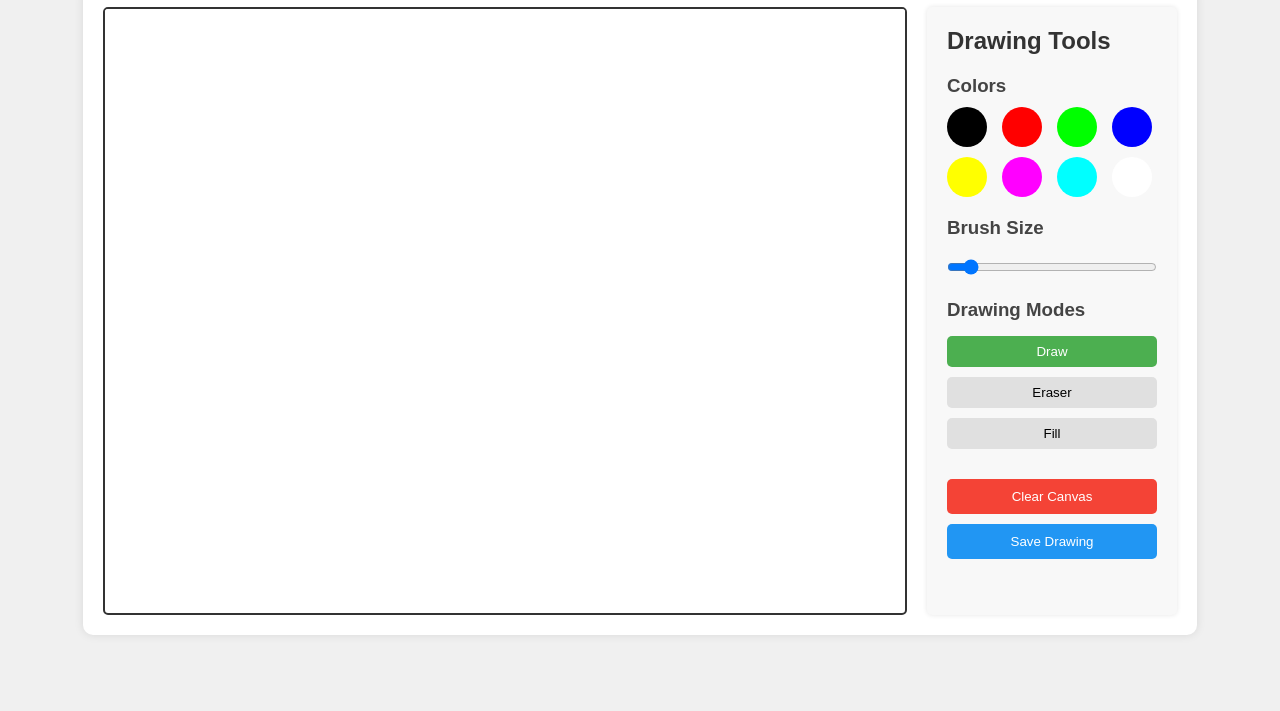
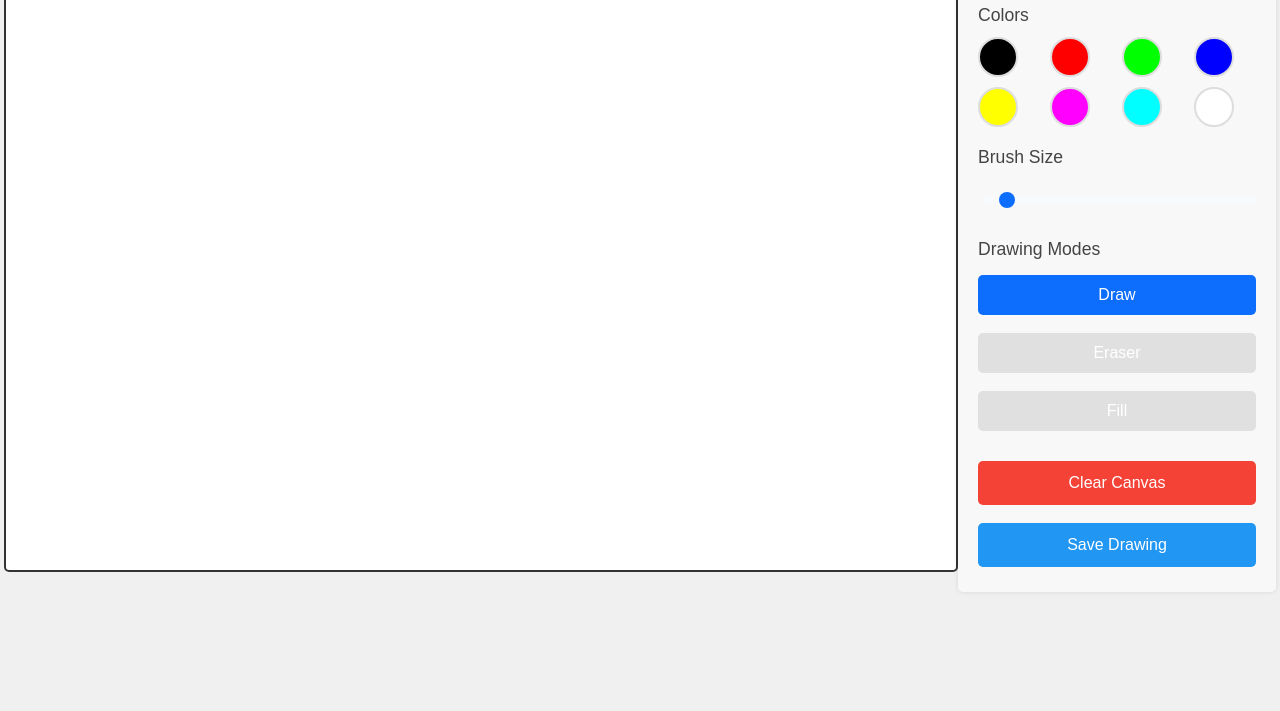
Before and after one commit to fweilun/canvas-project, a plain HTML site: page index.html in a window 1280 px wide. Shown: the part 89-800 px from the top of the page. Drawn offline with nearby package versions, Linux system fonts and the light colour scheme.

Commit message:
Improve responsive design and fix fill functionality

```diff
--- a/index.html
+++ b/index.html
@@ -4,14 +4,16 @@
     <meta charset="UTF-8">
     <meta name="viewport" content="width=device-width, initial-scale=1.0">
     <title>Drawing Canvas</title>
+    <link href="https://cdn.jsdelivr.net/npm/bootstrap@5.3.0/dist/css/bootstrap.min.css" rel="stylesheet">
     <link rel="stylesheet" href="styles.css">
 </head>
 <body>
-    <div class="container">
-        <div class="canvas-container">
+    <div class="container-fluid p-3">
+        <div class="row">
+            <div class="col-12 col-md-9 canvas-container">
                 <canvas id="drawingCanvas"></canvas>
             </div>
-        <div class="tools-panel">
+            <div class="col-12 col-md-3 tools-panel">
                 <h2>Drawing Tools</h2>
                 <div class="color-options">
                     <h3>Colors</h3>
@@ -25,23 +27,29 @@
                         <button class="color-btn" style="background-color: #00FFFF;" data-color="#00FFFF"></button>
                         <button class="color-btn" style="background-color: #FFFFFF;" data-color="#FFFFFF"></button>
                     </div>
-                <div class="brush-size">
+                    <div class="brush-size mt-3">
                         <h3>Brush Size</h3>
-                    <input type="range" id="brushSize" min="1" max="50" value="5">
+                        <input type="range" class="form-range" id="brushSize" min="1" max="50" value="5">
                     </div>
                 </div>
-            <div class="drawing-modes">
+                <div class="drawing-modes mt-3">
                     <h3>Drawing Modes</h3>
-                <button class="mode-btn active" data-mode="draw">Draw</button>
-                <button class="mode-btn" data-mode="eraser">Eraser</button>
-                <button class="mode-btn" data-mode="fill">Fill</button>
+                    <div class="d-grid gap-2">
+                        <button class="btn btn-secondary mode-btn active" data-mode="draw">Draw</button>
+                        <button class="btn btn-secondary mode-btn" data-mode="eraser">Eraser</button>
+                        <button class="btn btn-secondary mode-btn" data-mode="fill">Fill</button>
                     </div>
-            <div class="actions">
-                <button id="clearCanvas">Clear Canvas</button>
-                <button id="saveDrawing">Save Drawing</button>
+                </div>
+                <div class="actions mt-3">
+                    <div class="d-grid gap-2">
+                        <button id="clearCanvas" class="btn btn-danger">Clear Canvas</button>
+                        <button id="saveDrawing" class="btn btn-primary">Save Drawing</button>
                     </div>
                 </div>
             </div>
+        </div>
+    </div>
+    <script src="https://cdn.jsdelivr.net/npm/bootstrap@5.3.0/dist/js/bootstrap.bundle.min.js"></script>
     <script src="script.js"></script>
 </body>
 </html>
--- a/script.js
+++ b/script.js
@@ -2,9 +2,19 @@ document.addEventListener('DOMContentLoaded', () => {
     const canvas = document.getElementById('drawingCanvas');
     const ctx = canvas.getContext('2d');
 
-    // Set canvas size
-    canvas.width = 800;
-    canvas.height = 600;
+    function resizeCanvas() {
+        const container = canvas.parentElement;
+        canvas.width = container.clientWidth;
+        canvas.height = container.clientHeight;
+        ctx.fillStyle = '#FFFFFF';
+        ctx.fillRect(0, 0, canvas.width, canvas.height);
+    }
+
+    // Initial resize
+    resizeCanvas();
+
+    // Resize canvas when window is resized
+    window.addEventListener('resize', resizeCanvas);
 
     // Drawing state
     let isDrawing = false;
@@ -19,6 +29,9 @@ document.addEventListener('DOMContentLoaded', () => {
     colorButtons.forEach(button => {
         button.addEventListener('click', () => {
             currentColor = button.dataset.color;
+            if (currentMode === 'fill') {
+                fillCanvas(currentColor);
+            }
         });
     });
 
@@ -40,7 +53,8 @@ document.addEventListener('DOMContentLoaded', () => {
 
     // Clear canvas
     document.getElementById('clearCanvas').addEventListener('click', () => {
-        ctx.clearRect(0, 0, canvas.width, canvas.height);
+        ctx.fillStyle = '#FFFFFF';
+        ctx.fillRect(0, 0, canvas.width, canvas.height);
     });
 
     // Save drawing
@@ -51,14 +65,25 @@ document.addEventListener('DOMContentLoaded', () => {
         link.click();
     });
 
+    // Fill canvas function
+    function fillCanvas(color) {
+        ctx.fillStyle = color;
+        ctx.fillRect(0, 0, canvas.width, canvas.height);
+    }
+
     // Drawing functions
     function startDrawing(e) {
         isDrawing = true;
         [lastX, lastY] = getCoordinates(e);
+
+        if (currentMode === 'fill') {
+            fillCanvas(currentColor);
+        }
     }
 
     function draw(e) {
         if (!isDrawing) return;
+        if (currentMode === 'fill') return;
 
         const [currentX, currentY] = getCoordinates(e);
 
@@ -76,9 +101,6 @@ document.addEventListener('DOMContentLoaded', () => {
             ctx.lineWidth = brushSize;
             ctx.lineCap = 'round';
             ctx.stroke();
-        } else if (currentMode === 'fill') {
-            ctx.fillStyle = currentColor;
-            ctx.fillRect(currentX - brushSize/2, currentY - brushSize/2, brushSize, brushSize);
         }
 
         [lastX, lastY] = [currentX, currentY];
@@ -90,8 +112,10 @@ document.addEventListener('DOMContentLoaded', () => {
 
     function getCoordinates(e) {
         const rect = canvas.getBoundingClientRect();
-        const x = e.clientX - rect.left;
-        const y = e.clientY - rect.top;
+        const scaleX = canvas.width / rect.width;
+        const scaleY = canvas.height / rect.height;
+        const x = (e.clientX - rect.left) * scaleX;
+        const y = (e.clientY - rect.top) * scaleY;
         return [x, y];
     }
 
--- a/styles.css
+++ b/styles.css
@@ -8,36 +8,28 @@ body {
     font-family: Arial, sans-serif;
     background-color: #f0f0f0;
     min-height: 100vh;
-    display: flex;
-    justify-content: center;
-    align-items: center;
-}
-
-.container {
-    display: flex;
-    gap: 20px;
-    padding: 20px;
-    background-color: white;
-    border-radius: 10px;
-    box-shadow: 0 0 10px rgba(0, 0, 0, 0.1);
 }
 
 .canvas-container {
     border: 2px solid #333;
     border-radius: 5px;
     overflow: hidden;
+    background-color: white;
+    margin-bottom: 20px;
 }
 
 #drawingCanvas {
+    width: 100%;
+    height: 100%;
     background-color: white;
     cursor: crosshair;
+    touch-action: none;
 }
 
 .tools-panel {
-    width: 250px;
-    padding: 20px;
     background-color: #f8f8f8;
     border-radius: 5px;
+    padding: 20px;
     box-shadow: 0 0 5px rgba(0, 0, 0, 0.1);
 }
 
@@ -49,6 +41,7 @@ body {
 .tools-panel h3 {
     margin: 15px 0 10px;
     color: #444;
+    font-size: 1.1rem;
 }
 
 .color-grid {
@@ -61,7 +54,7 @@ body {
 .color-btn {
     width: 40px;
     height: 40px;
-    border: none;
+    border: 2px solid #ddd;
     border-radius: 50%;
     cursor: pointer;
     transition: transform 0.2s;
@@ -100,7 +93,7 @@ body {
 }
 
 .mode-btn.active {
-    background-color: #4CAF50;
+    background-color: #0d6efd !important;
     color: white;
 }
 
@@ -127,3 +120,18 @@ body {
 #clearCanvas:hover {
     background-color: #d32f2f;
 }
+
+@media (max-width: 768px) {
+    .canvas-container {
+        height: 60vh;
+    }
+
+    .color-btn {
+        width: 30px;
+        height: 30px;
+    }
+
+    .tools-panel {
+        margin-top: 20px;
+    }
+}
```
Lines whose indentation alone changed are shown as unchanged.
